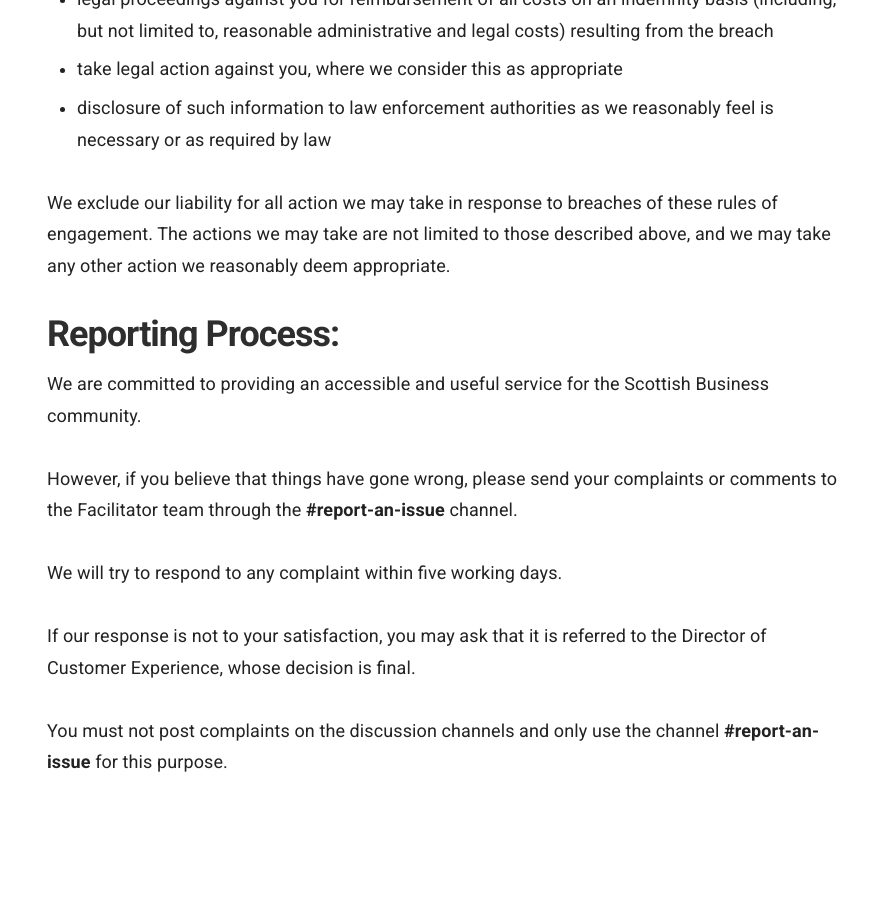
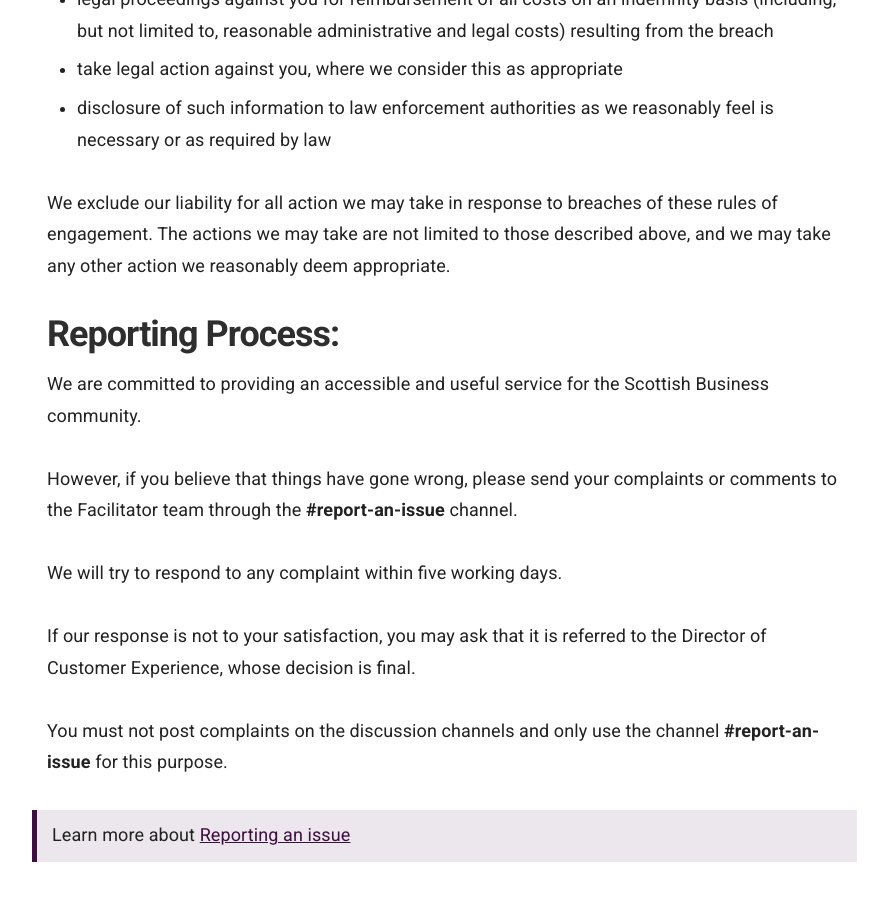
Before and after one commit to scotentSD/p2p, a Jekyll site: the page built from rules-of-engagement.md, in a window 1280 px wide and 900 px high, scrolled down 1370 px. Shown: the whole window, without its empty margins (343-1231 px from the left). Built offline with Jekyll 4.4.1, drawn with Linux system fonts in a browser that asks for light colours; before the commit the page ends 2200 px from its top, so only the background shows below that.

Commit message:
SK add a link to reporting an issue page

```diff
--- a/rules-of-engagement.md
+++ b/rules-of-engagement.md
@@ -44,3 +44,5 @@ We will try to respond to any complaint within five working days.
 If our response is not to your satisfaction, you may ask that it is referred to the Director of Customer Experience, whose decision is final.
 
 You must not post complaints on the discussion channels and only use the channel **#report-an-issue** for this purpose.
+
+> Learn more about [Reporting an issue](Report/report-an-issue.md)
```
